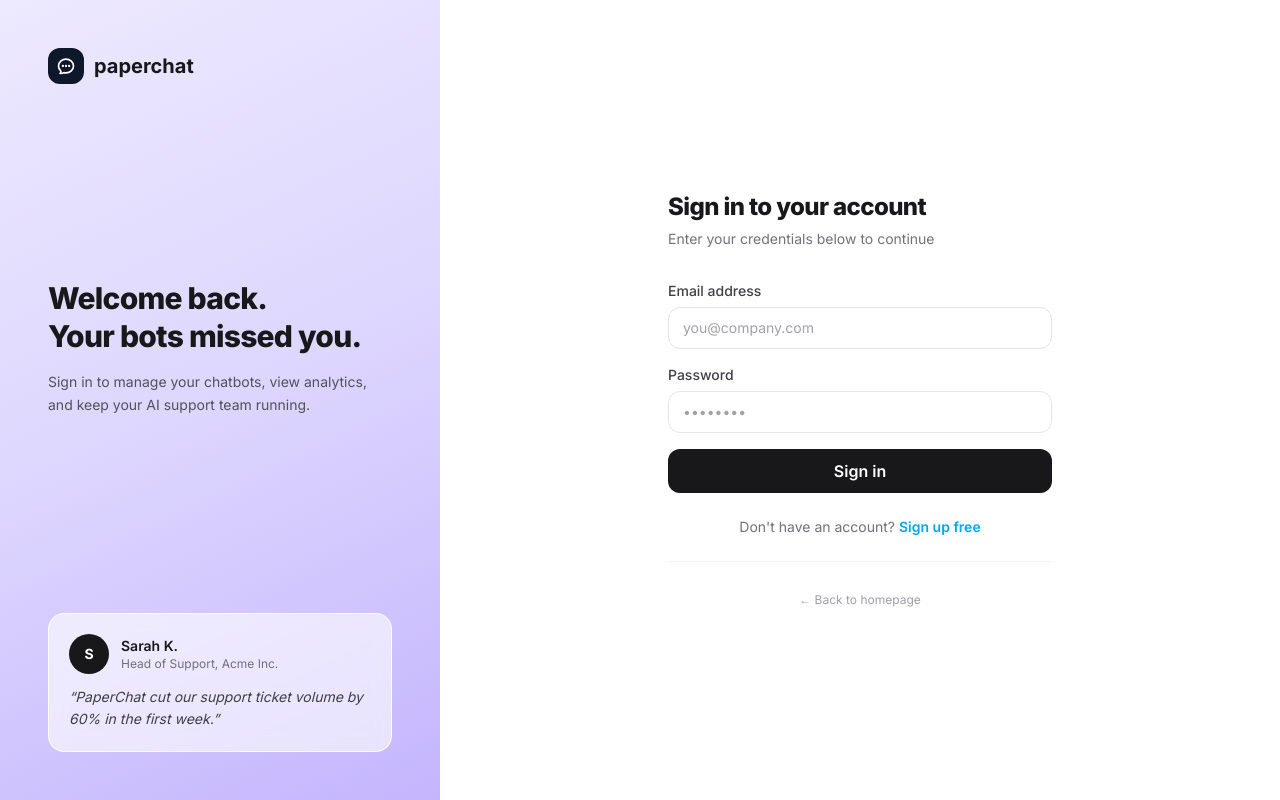
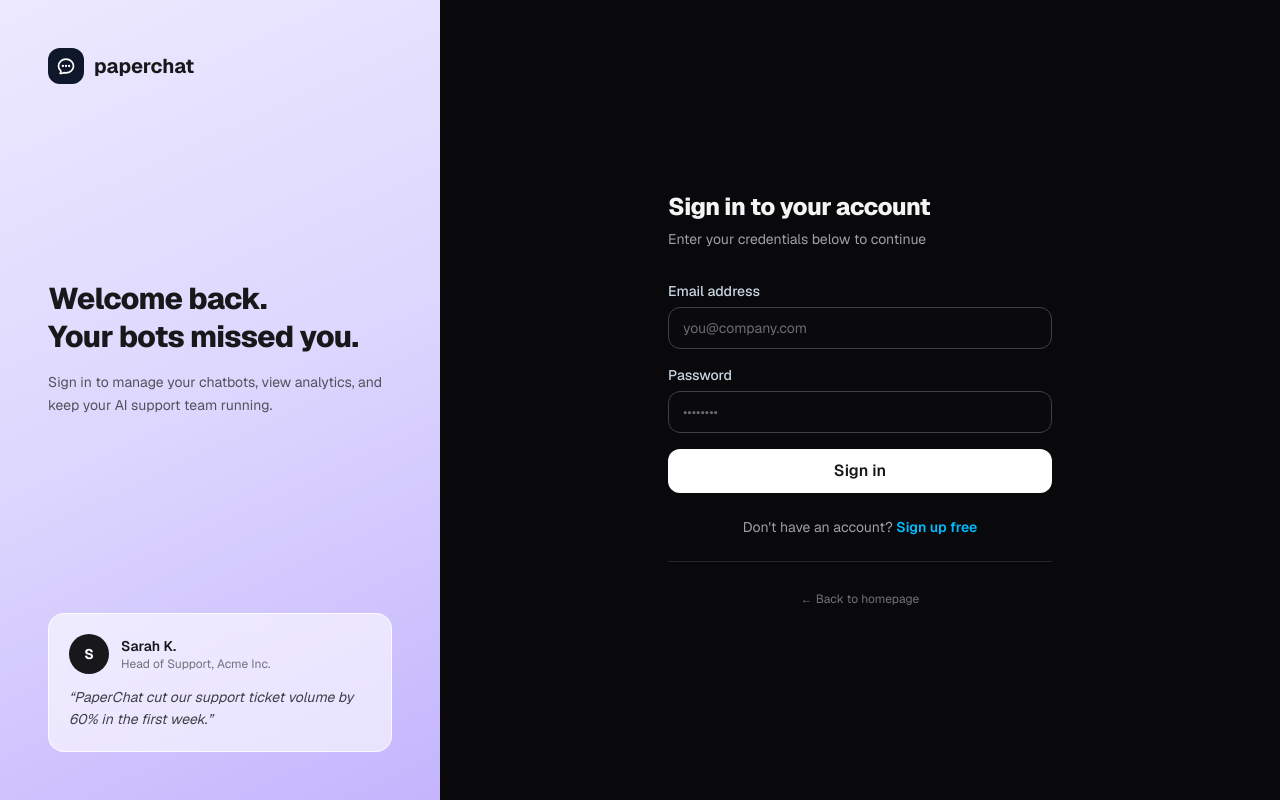
Before and after one commit to rnimriya/chat, a Next.js app: page /login in a window 1280 px wide. Built offline with nearby package versions, Linux system fonts and the light colour scheme.

Commit message:
Configure Clerk-inspired Geist font and dark theme colors

```diff
--- a/src/app/globals.css
+++ b/src/app/globals.css
@@ -1,4 +1,9 @@
 @import "tailwindcss";
+
+@theme {
+  --font-sans: var(--font-geist-sans), ui-sans-serif, system-ui, -apple-system, BlinkMacSystemFont, "Segoe UI", Roboto, sans-serif;
+  --font-mono: var(--font-geist-mono), ui-monospace, SFMono-Regular, Menlo, Monaco, Consolas, monospace;
+}
 
 /* ── Class-based dark mode ──────────────────────────────────── */
 @custom-variant dark (&:is(.dark, .dark *));
@@ -13,19 +18,19 @@
   --text-1:    #09090b;
   --text-2:    #52525b;
   --text-3:    #a1a1aa;
-  --accent:    #0ea5e9;
+  --accent:    #6c47ff; /* Clerk Purple */
 }
 
 .dark {
   /* Clerk-exact dark palette */
-  --bg:        #0c0c0c;   /* page background — near-pure black  */
-  --surface:   #131313;   /* card / elevated surface            */
-  --border:    #1f1f1f;   /* default border — very subtle       */
-  --border-hi: #2a2a2a;   /* stronger border on hover/focus     */
-  --text-1:    #f4f4f5;   /* primary text — zinc-100            */
-  --text-2:    #8a8a8a;   /* secondary / body text              */
-  --text-3:    #555555;   /* muted / metadata                   */
-  --accent:    #38bdf8;   /* sky-400 — accent in dark           */
+  --bg:        #000000;   /* page background — pure black  */
+  --surface:   #0a0a0c;   /* card / elevated surface            */
+  --border:    #1e1f24;   /* default border — very subtle       */
+  --border-hi: #2e3036;   /* stronger border on hover/focus     */
+  --text-1:    #ffffff;   /* primary text — pure white          */
+  --text-2:    #9b9ba6;   /* secondary / body text              */
+  --text-3:    #6b6b76;   /* muted / metadata                   */
+  --accent:    #6c47ff;   /* Clerk Purple                       */
 }
 
 /* ── Base reset ─────────────────────────────────────────────── */
--- a/src/app/layout.tsx
+++ b/src/app/layout.tsx
@@ -1,13 +1,18 @@
 import type { Metadata } from "next";
-import { Inter } from "next/font/google";
+import { Geist, Geist_Mono } from "next/font/google";
 import "./globals.css";
 import { ThemeProvider } from "@/components/ThemeProvider";
 
-/* Variable font — same as clerk.com uses */
-const inter = Inter({
+const geistSans = Geist({
   subsets: ["latin"],
   display: "swap",
-  variable: "--font-inter",
+  variable: "--font-geist-sans",
+});
+
+const geistMono = Geist_Mono({
+  subsets: ["latin"],
+  display: "swap",
+  variable: "--font-geist-mono",
 });
 
 export const metadata: Metadata = {
@@ -17,8 +22,8 @@ export const metadata: Metadata = {
 
 export default function RootLayout({ children }: { children: React.ReactNode }) {
   return (
-    <html lang="en" className={`h-full antialiased ${inter.className}`}>
-      <body className="min-h-full flex flex-col">
+    <html lang="en" className={`h-full antialiased ${geistSans.variable} ${geistMono.variable}`}>
+      <body className="min-h-full flex flex-col font-sans">
         <ThemeProvider>{children}</ThemeProvider>
       </body>
     </html>
--- a/src/components/ThemeProvider.tsx
+++ b/src/components/ThemeProvider.tsx
@@ -11,12 +11,11 @@ interface ThemeCtxType {
 const ThemeCtx = createContext<ThemeCtxType>({ theme: "light", toggle: () => {} });
 
 export function ThemeProvider({ children }: { children: React.ReactNode }) {
-  const [theme, setTheme] = useState<Theme>("light");
+  const [theme, setTheme] = useState<Theme>("dark");
 
   useEffect(() => {
     const saved = localStorage.getItem("pc-theme") as Theme | null;
-    const initial: Theme =
-      saved ?? (window.matchMedia("(prefers-color-scheme: dark)").matches ? "dark" : "light");
+    const initial: Theme = saved ?? "dark";
     setTheme(initial);
     document.documentElement.classList.toggle("dark", initial === "dark");
   }, []);
--- a/src/components/dashboard/AccountClient.tsx
+++ b/src/components/dashboard/AccountClient.tsx
@@ -21,7 +21,7 @@ export default function AccountClient({ name, email }: Props) {
     setTimeout(() => setSaved(false), 2000);
   }
 
-  const inputCls = "w-full px-3.5 py-2.5 border border-slate-200 dark:border-slate-700 rounded-xl text-sm focus:outline-none focus:ring-2 focus:ring-sky-400 bg-white dark:bg-slate-800 text-slate-900 dark:text-slate-100 placeholder:text-slate-400 dark:placeholder:text-slate-500";
+  const inputCls = "w-full px-3.5 py-2.5 border border-slate-200 dark:border-[var(--border)] rounded-xl text-sm focus:outline-none focus:ring-2 focus:ring-[var(--accent)] bg-white dark:bg-[var(--surface)] text-slate-900 dark:text-slate-100 placeholder:text-slate-400 dark:placeholder:text-slate-500";
 
   return (
     <div className="space-y-10">
@@ -55,7 +55,7 @@ export default function AccountClient({ name, email }: Props) {
         </div>
       </div>
 
-      <div className="border-t border-slate-100 dark:border-slate-800" />
+      <div className="border-t border-slate-100 dark:border-[var(--border)]" />
 
       {/* Email */}
       <div className="flex flex-col sm:flex-row sm:items-start gap-6">
@@ -69,12 +69,12 @@ export default function AccountClient({ name, email }: Props) {
             value={email}
             readOnly
             style={{ color: undefined, backgroundColor: undefined, WebkitTextFillColor: undefined }}
-            className="w-full px-3.5 py-2.5 border border-slate-200 dark:border-slate-700 rounded-xl text-sm cursor-not-allowed bg-slate-50 dark:bg-slate-800/50 text-slate-500 dark:text-slate-400"
+            className="w-full px-3.5 py-2.5 border border-slate-200 dark:border-[var(--border)] rounded-xl text-sm cursor-not-allowed bg-slate-50 dark:bg-[var(--surface)]/55 text-slate-500 dark:text-slate-400"
           />
         </div>
       </div>
 
-      <div className="border-t border-slate-100 dark:border-slate-800" />
+      <div className="border-t border-slate-100 dark:border-[var(--border)]" />
 
       {/* Delete */}
       <div className="flex flex-col sm:flex-row sm:items-start gap-6">
@@ -83,7 +83,7 @@ export default function AccountClient({ name, email }: Props) {
           <p className="text-slate-500 dark:text-slate-400 text-sm mt-1">This is a danger zone — Be careful!</p>
         </div>
         <div className="flex-1">
-          <div className="border-2 border-red-200 dark:border-red-900/50 bg-white dark:bg-slate-900 rounded-2xl p-5">
+          <div className="border-2 border-red-200 dark:border-red-900/50 bg-white dark:bg-[var(--surface)] rounded-2xl p-5">
             <div className="flex items-center gap-3 mb-3">
               <p className="font-semibold text-slate-900 dark:text-slate-100">Are you sure?</p>
               <span className="inline-flex items-center gap-1.5 text-xs font-semibold bg-red-100 dark:bg-red-900/30 text-red-600 dark:text-red-400 px-2.5 py-1 rounded-full">
--- a/src/components/dashboard/ChatbotSettingsClient.tsx
+++ b/src/components/dashboard/ChatbotSettingsClient.tsx
@@ -11,15 +11,15 @@ function Toggle({ checked, onChange }: { checked: boolean; onChange: (v: boolean
   return (
     <button
       type="button" role="switch" aria-checked={checked} onClick={() => onChange(!checked)}
-      className={`relative inline-flex h-6 w-11 flex-shrink-0 cursor-pointer rounded-full border-2 border-transparent transition-colors duration-200 ease-in-out focus:outline-none focus-visible:ring-2 focus-visible:ring-sky-400 focus-visible:ring-offset-2 ${checked ? "bg-sky-500" : "bg-slate-200 dark:bg-zinc-700"}`}
+      className={`relative inline-flex h-6 w-11 flex-shrink-0 cursor-pointer rounded-full border-2 border-transparent transition-colors duration-200 ease-in-out focus:outline-none focus-visible:ring-2 focus-visible:ring-[var(--accent)] focus-visible:ring-offset-2 ${checked ? "bg-[var(--accent)]" : "bg-slate-200 dark:bg-zinc-700"}`}
     >
       <span className={`pointer-events-none inline-block h-5 w-5 transform rounded-full bg-white shadow-sm ring-0 transition duration-200 ease-in-out ${checked ? "translate-x-5" : "translate-x-0"}`} />
     </button>
   );
 }
 
-const card = "bg-white dark:bg-zinc-900 rounded-2xl border border-zinc-200 dark:border-zinc-800 p-6 space-y-5 transition-colors";
-const inputCls = "w-full px-3.5 py-2.5 border border-zinc-200 dark:border-zinc-700 rounded-xl text-sm focus:outline-none focus:ring-2 focus:ring-sky-400 bg-white dark:bg-zinc-800 text-zinc-900 dark:text-zinc-100 placeholder:text-zinc-400 dark:placeholder:text-zinc-500";
+const card = "bg-white dark:bg-[var(--surface)] rounded-2xl border border-zinc-200 dark:border-[var(--border)] p-6 space-y-5 transition-colors";
+const inputCls = "w-full px-3.5 py-2.5 border border-zinc-200 dark:border-[var(--border)] rounded-xl text-sm focus:outline-none focus:ring-2 focus:ring-[var(--accent)] bg-white dark:bg-[var(--surface)] text-zinc-900 dark:text-zinc-100 placeholder:text-zinc-400 dark:placeholder:text-zinc-500";
 const labelCls = "block text-sm font-medium text-zinc-700 dark:text-slate-300 mb-1.5";
 const sectionTitle = "font-bold text-zinc-900 dark:text-zinc-100 flex items-center gap-2";
 
@@ -56,7 +56,7 @@ export default function ChatbotSettingsClient({ bot }: { bot: Chatbot & { chunkC
   return (
     <div className="space-y-5">
       {/* Header card */}
-      <div className="flex items-center justify-between bg-white dark:bg-zinc-900 rounded-2xl border border-zinc-200 dark:border-zinc-800 p-5 transition-colors">
+      <div className="flex items-center justify-between bg-white dark:bg-[var(--surface)] border border-zinc-200 dark:border-[var(--border)] p-5 transition-colors">
         <div className="flex items-center gap-3">
           <div className="w-12 h-12 rounded-xl flex items-center justify-center text-white font-bold text-lg shadow-sm" style={{ backgroundColor: form.color }}>
             {form.name.charAt(0).toUpperCase() || "?"}
@@ -70,7 +70,7 @@ export default function ChatbotSettingsClient({ bot }: { bot: Chatbot & { chunkC
           </div>
         </div>
         <button onClick={handleSave} disabled={saving}
-          className={`inline-flex items-center gap-2 font-semibold px-4 py-2 rounded-xl text-sm transition-all ${saved ? "bg-emerald-600 text-white" : "bg-sky-500 text-white hover:bg-sky-600"} disabled:opacity-60`}>
+          className={`inline-flex items-center gap-2 font-semibold px-4 py-2 rounded-xl text-sm transition-all ${saved ? "bg-emerald-600 text-white" : "bg-[var(--accent)] text-white hover:opacity-90"} disabled:opacity-60`}>
           {saving ? <><svg className="animate-spin w-4 h-4" viewBox="0 0 24 24" fill="none"><circle className="opacity-25" cx="12" cy="12" r="10" stroke="currentColor" strokeWidth="4" /><path className="opacity-75" fill="currentColor" d="M4 12a8 8 0 018-8V0C5.373 0 0 5.373 0 12h4z" /></svg>Saving...</>
           : saved ? <><svg viewBox="0 0 24 24" fill="none" stroke="currentColor" strokeWidth={2.5} className="w-4 h-4"><path strokeLinecap="round" strokeLinejoin="round" d="m4.5 12.75 6 6 9-13.5" /></svg>Saved</>
           : "Save changes"}
@@ -143,13 +143,13 @@ export default function ChatbotSettingsClient({ bot }: { bot: Chatbot & { chunkC
             {embedCopied ? "Copied!" : "Copy"}
           </button>
         </div>
-        <a href={`/chat/${bot.id}`} target="_blank" className="inline-flex items-center gap-1.5 text-sm text-sky-500 dark:text-sky-400 hover:text-sky-600 dark:hover:text-sky-300 font-semibold transition-colors">
+        <a href={`/chat/${bot.id}`} target="_blank" className="inline-flex items-center gap-1.5 text-sm text-[var(--accent)] hover:opacity-90 font-semibold transition-colors">
           Preview chat page <svg viewBox="0 0 24 24" fill="none" stroke="currentColor" strokeWidth={2} className="w-3.5 h-3.5"><path strokeLinecap="round" strokeLinejoin="round" d="M13.5 6H5.25A2.25 2.25 0 0 0 3 8.25v10.5A2.25 2.25 0 0 0 5.25 21h10.5A2.25 2.25 0 0 0 18 18.75V10.5m-10.5 6L21 3m0 0h-5.25M21 3v5.25" /></svg>
         </a>
       </div>
 
       {/* Danger zone */}
-      <div className="bg-white dark:bg-zinc-900 rounded-2xl border border-red-200 dark:border-red-900/50 p-6 transition-colors">
+      <div className="bg-white dark:bg-[var(--surface)] rounded-2xl border border-red-200 dark:border-red-900/50 p-6 transition-colors">
         <h2 className="font-bold text-red-600 dark:text-red-400 mb-1.5">Danger zone</h2>
         <p className="text-sm text-zinc-500 dark:text-zinc-400 mb-4">Permanently removes all training data and chat history.</p>
         <button onClick={handleDelete} disabled={deleting}
--- a/src/components/dashboard/ConversationsChart.tsx
+++ b/src/components/dashboard/ConversationsChart.tsx
@@ -24,7 +24,7 @@ export default function ConversationsChart({ data, bots }: Props) {
   const xLabels = data.filter((_, i) => i % 2 === 0);
 
   return (
-    <div className="bg-white dark:bg-slate-900 border border-slate-200 dark:border-slate-800 rounded-2xl overflow-hidden transition-colors">
+    <div className="bg-white dark:bg-[var(--surface)] border border-slate-200 dark:border-[var(--border)] rounded-2xl overflow-hidden transition-colors">
       <div className="flex items-start justify-between px-6 pt-5 pb-4">
         <div>
           <h3 className="font-bold text-slate-900 dark:text-slate-100 text-base">Conversations</h3>
@@ -33,7 +33,7 @@ export default function ConversationsChart({ data, bots }: Props) {
         <select
           value={selected}
           onChange={(e) => setSelected(e.target.value)}
-          className="text-sm border border-slate-200 dark:border-slate-700 rounded-lg px-3 py-1.5 focus:outline-none focus:ring-2 focus:ring-sky-400 bg-white dark:bg-slate-800 text-slate-900 dark:text-slate-100"
+          className="text-sm border border-slate-200 dark:border-[var(--border)] rounded-lg px-3 py-1.5 focus:outline-none focus:ring-2 focus:ring-[var(--accent)] bg-white dark:bg-[var(--surface)] text-slate-900 dark:text-slate-100"
         >
           <option value="all">All Chatbots</option>
           {bots.map((b) => <option key={b.id} value={b.id}>{b.name}</option>)}
@@ -71,7 +71,7 @@ export default function ConversationsChart({ data, bots }: Props) {
         </svg>
       </div>
 
-      <div className="flex items-center justify-between px-6 py-3 border-t border-slate-100 dark:border-slate-800">
+      <div className="flex items-center justify-between px-6 py-3 border-t border-slate-100 dark:border-[var(--border)]">
         <span className="text-sm text-emerald-600 dark:text-emerald-400 font-medium flex items-center gap-1.5">
           <svg viewBox="0 0 24 24" fill="none" stroke="currentColor" strokeWidth={2} className="w-4 h-4">
             <path strokeLinecap="round" strokeLinejoin="round" d="M2.25 18 9 11.25l4.306 4.306a11.95 11.95 0 0 1 5.814-5.518l2.74-1.22m0 0-5.94-2.281m5.94 2.28-2.28 5.941" />
--- a/src/components/dashboard/DashboardHeader.tsx
+++ b/src/components/dashboard/DashboardHeader.tsx
@@ -55,7 +55,7 @@ export default function DashboardHeader({ userInitials, userName }: Props) {
         <Link href="/dashboard" style={{ display: "flex", alignItems: "center", gap: 8, textDecoration: "none" }}>
           <div style={{
             width: 24, height: 24, borderRadius: 5,
-            background: "linear-gradient(135deg, #0ea5e9, #38bdf8)",
+            background: "linear-gradient(135deg, #6c47ff, #8060ff)",
             display: "flex", alignItems: "center", justifyContent: "center",
           }}>
             <svg viewBox="0 0 24 24" fill="none" stroke="white" strokeWidth={2.25} style={{ width: 13, height: 13 }}>
@@ -117,7 +117,7 @@ export default function DashboardHeader({ userInitials, userName }: Props) {
             style={{
               width: 30, height: 30,
               borderRadius: "50%",
-              background: "linear-gradient(135deg, #0ea5e9, #0284c7)",
+              background: "linear-gradient(135deg, #6c47ff, #4c26e0)",
               display: "flex", alignItems: "center", justifyContent: "center",
               color: "white", fontSize: 11, fontWeight: 700,
               cursor: "pointer", border: "none",
--- a/src/components/dashboard/TrainClient.tsx
+++ b/src/components/dashboard/TrainClient.tsx
@@ -10,7 +10,7 @@ const TABS: { key: Tab; label: string; icon: React.ReactNode }[] = [
   { key: "text", label: "Paste text", icon: <svg viewBox="0 0 24 24" fill="none" stroke="currentColor" strokeWidth={1.75} className="w-4 h-4"><path strokeLinecap="round" strokeLinejoin="round" d="M16.862 4.487l1.687-1.688a1.875 1.875 0 1 1 2.652 2.652L10.582 16.07a4.5 4.5 0 0 1-1.897 1.13L6 18l.8-2.685a4.5 4.5 0 0 1 1.13-1.897l8.932-8.931Z" /></svg> },
 ];
 
-const inputCls = "w-full px-3.5 py-2.5 border border-slate-200 dark:border-slate-700 rounded-xl text-sm focus:outline-none focus:ring-2 focus:ring-sky-400 bg-white dark:bg-slate-800 text-slate-900 dark:text-slate-100 placeholder:text-slate-400 dark:placeholder:text-slate-500";
+const inputCls = "w-full px-3.5 py-2.5 border border-slate-200 dark:border-[var(--border)] rounded-xl text-sm focus:outline-none focus:ring-2 focus:ring-[var(--accent)] bg-white dark:bg-[var(--surface)] text-zinc-900 dark:text-zinc-100 placeholder:text-zinc-400 dark:placeholder:text-zinc-500";
 
 export default function TrainClient({ botId, initialChunkCount }: { botId: string; initialChunkCount: number }) {
   const [tab, setTab] = useState<Tab>("url");
@@ -48,8 +48,8 @@ export default function TrainClient({ botId, initialChunkCount }: { botId: strin
   return (
     <div className="space-y-5">
       {/* Status card */}
-      <div className="bg-white dark:bg-slate-900 rounded-2xl border border-slate-200 dark:border-slate-800 p-5 flex items-center gap-4 transition-colors">
-        <div className="w-12 h-12 rounded-xl bg-sky-500 flex items-center justify-center shadow-lg shadow-sky-200 dark:shadow-violet-900/30 shrink-0">
+      <div className="bg-white dark:bg-[var(--surface)] rounded-2xl border border-slate-200 dark:border-[var(--border)] p-5 flex items-center gap-4 transition-colors">
+        <div className="w-12 h-12 rounded-xl bg-[var(--accent)] flex items-center justify-center shadow-lg shadow-[var(--accent)]/15 dark:shadow-[var(--accent)]/30 shrink-0">
           <svg viewBox="0 0 24 24" fill="none" stroke="white" strokeWidth={1.75} className="w-6 h-6">
             <path strokeLinecap="round" strokeLinejoin="round" d="M9.813 15.904 9 18.75l-.813-2.846a4.5 4.5 0 0 0-3.09-3.09L2.25 12l2.846-.813a4.5 4.5 0 0 0 3.09-3.09L9 5.25l.813 2.846a4.5 4.5 0 0 0 3.09 3.09L15.75 12l-2.846.813a4.5 4.5 0 0 0-3.09 3.09ZM18.259 8.715 18 9.75l-.259-1.035a3.375 3.375 0 0 0-2.455-2.456L14.25 6l1.036-.259a3.375 3.375 0 0 0 2.455-2.456L18 2.25l.259 1.035a3.375 3.375 0 0 0 2.456 2.456L21.75 6l-1.035.259a3.375 3.375 0 0 0-2.456 2.456Z" />
           </svg>
@@ -63,12 +63,12 @@ export default function TrainClient({ botId, initialChunkCount }: { botId: strin
       </div>
 
       {/* Training panel */}
-      <div className="bg-white dark:bg-slate-900 rounded-2xl border border-slate-200 dark:border-slate-800 overflow-hidden transition-colors">
+      <div className="bg-white dark:bg-[var(--surface)] rounded-2xl border border-slate-200 dark:border-[var(--border)] overflow-hidden transition-colors">
         {/* Tabs */}
-        <div className="flex border-b border-slate-100 dark:border-slate-800 px-1 pt-1 gap-1">
+        <div className="flex border-b border-slate-100 dark:border-[var(--border)] px-1 pt-1 gap-1">
           {TABS.map((t) => (
             <button key={t.key} onClick={() => { setTab(t.key); setError(""); setResult(null); }}
-              className={`flex items-center gap-2 px-4 py-2.5 text-sm font-medium rounded-t-lg transition-all border-b-2 ${tab === t.key ? "bg-sky-50 dark:bg-sky-900/20 text-sky-600 dark:text-sky-400 border-sky-500" : "text-slate-500 dark:text-slate-400 hover:text-slate-800 dark:hover:text-slate-200 hover:bg-slate-50 dark:hover:bg-slate-800 border-transparent"}`}>
+              className={`flex items-center gap-2 px-4 py-2.5 text-sm font-medium rounded-t-lg transition-all border-b-2 ${tab === t.key ? "bg-[var(--accent)]/10 dark:bg-[var(--accent)]/15 text-[var(--accent)] border-[var(--accent)]" : "text-slate-500 dark:text-slate-400 hover:text-slate-800 dark:hover:text-slate-200 hover:bg-slate-50 dark:hover:bg-slate-800 border-transparent"}`}>
               {t.icon}{t.label}
             </button>
           ))}
@@ -87,13 +87,13 @@ export default function TrainClient({ botId, initialChunkCount }: { botId: strin
             <div>
               <label className="block text-sm font-medium text-slate-700 dark:text-slate-300 mb-1.5">Upload a file</label>
               <div
-                className={`relative border-2 border-dashed rounded-2xl p-10 text-center transition-colors ${file ? "border-sky-300 dark:border-sky-500 bg-sky-50 dark:bg-sky-900/20" : "border-slate-200 dark:border-slate-700 hover:border-sky-300 dark:hover:border-sky-500"}`}
+                className={`relative border-2 border-dashed rounded-2xl p-10 text-center transition-colors ${file ? "border-[var(--accent)]/40 dark:border-[var(--accent)]/60 bg-[var(--accent)]/10 dark:bg-[var(--accent)]/15" : "border-slate-200 dark:border-[var(--border)] hover:border-[var(--accent)]/60 dark:hover:border-[var(--accent)]/80"}`}
                 onDragOver={(e) => e.preventDefault()}
                 onDrop={(e) => { e.preventDefault(); const f = e.dataTransfer.files[0]; if (f) setFile(f); }}
               >
                 {file ? (
                   <div>
-                    <div className="w-12 h-12 rounded-xl bg-sky-500 flex items-center justify-center mx-auto mb-3">
+                    <div className="w-12 h-12 rounded-xl bg-[var(--accent)] flex items-center justify-center mx-auto mb-3">
                       <svg viewBox="0 0 24 24" fill="none" stroke="white" strokeWidth={1.75} className="w-6 h-6"><path strokeLinecap="round" strokeLinejoin="round" d="M19.5 14.25v-2.625a3.375 3.375 0 0 0-3.375-3.375h-1.5A1.125 1.125 0 0 1 13.5 7.125v-1.5a3.375 3.375 0 0 0-3.375-3.375H8.25m0 12.75h7.5m-7.5 3H12M10.5 2.25H5.625c-.621 0-1.125.504-1.125 1.125v17.25c0 .621.504 1.125 1.125 1.125h12.75c.621 0 1.125-.504 1.125-1.125V11.25a9 9 0 0 0-9-9Z" /></svg>
                     </div>
                     <div className="font-semibold text-slate-900 dark:text-slate-100 text-sm">{file.name}</div>
@@ -102,13 +102,13 @@ export default function TrainClient({ botId, initialChunkCount }: { botId: strin
                   </div>
                 ) : (
                   <div>
-                    <div className="w-12 h-12 rounded-xl bg-slate-100 dark:bg-slate-800 flex items-center justify-center mx-auto mb-3">
+                    <div className="w-12 h-12 rounded-xl bg-slate-100 dark:bg-[var(--surface)] flex items-center justify-center mx-auto mb-3">
                       <svg viewBox="0 0 24 24" fill="none" stroke="currentColor" strokeWidth={1.5} className="w-6 h-6 text-slate-500 dark:text-slate-400"><path strokeLinecap="round" strokeLinejoin="round" d="M3 16.5v2.25A2.25 2.25 0 0 0 5.25 21h13.5A2.25 2.25 0 0 0 21 18.75V16.5m-13.5-9L12 3m0 0 4.5 4.5M12 3v13.5" /></svg>
                     </div>
                     <div className="text-sm font-medium text-slate-700 dark:text-slate-300 mb-1">Drag & drop your file here</div>
                     <div className="text-xs text-slate-400 dark:text-slate-500">PDF, DOCX, TXT · Max 10MB</div>
                     <label className="mt-3 inline-block cursor-pointer">
-                      <span className="text-sm text-sky-500 dark:text-sky-400 font-semibold hover:text-sky-600">Or browse to upload</span>
+                      <span className="text-sm text-[var(--accent)] dark:text-sky-400 font-semibold hover:opacity-90">Or browse to upload</span>
                       <input type="file" accept=".pdf,.docx,.doc,.txt" onChange={(e) => setFile(e.target.files?.[0] || null)} className="hidden" />
                     </label>
                   </div>
@@ -147,7 +147,7 @@ export default function TrainClient({ botId, initialChunkCount }: { botId: strin
           )}
 
           <button onClick={handleTrain} disabled={loading}
-            className="mt-5 w-full inline-flex items-center justify-center gap-2 bg-sky-500 text-white font-semibold py-2.5 rounded-xl hover:bg-sky-600 disabled:opacity-60 transition-colors">
+            className="mt-5 w-full inline-flex items-center justify-center gap-2 bg-[var(--accent)] text-white font-semibold py-2.5 rounded-xl hover:opacity-90 disabled:opacity-60 transition-colors">
             {loading ? (
               <><svg className="animate-spin w-4 h-4" viewBox="0 0 24 24" fill="none"><circle className="opacity-25" cx="12" cy="12" r="10" stroke="currentColor" strokeWidth="4" /><path className="opacity-75" fill="currentColor" d="M4 12a8 8 0 018-8V0C5.373 0 0 5.373 0 12h4z" /></svg>Processing...</>
             ) : tab === "url" ? "Scrape & train" : "Train on this content"}
```
Also changed, not shown: src/app/dashboard/[id]/analytics/page.tsx (+12 -12 lines), src/components/dashboard/BillingToggle.tsx (+8 -8 lines).
